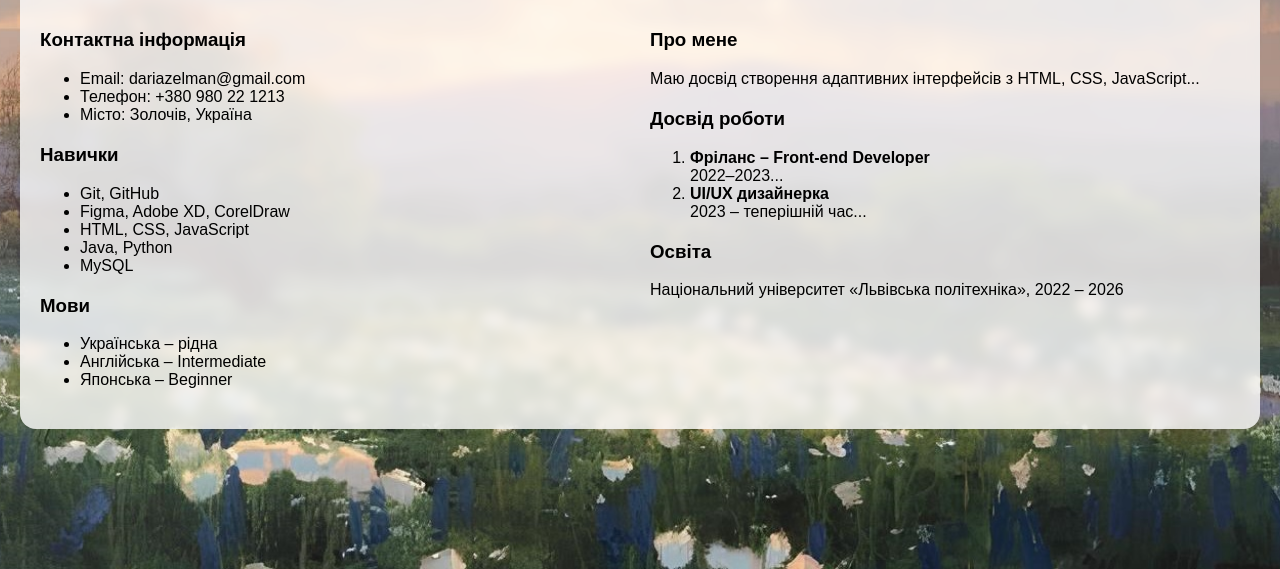
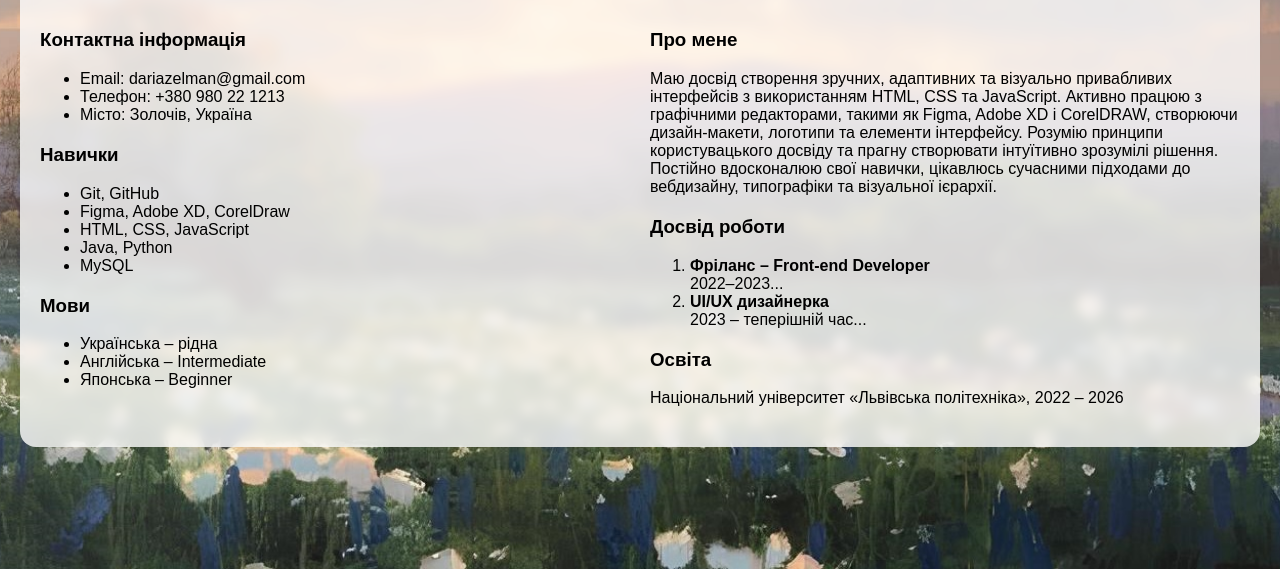
Before and after one commit to DariaZelm/my-website, a plain HTML site: page index.html in a window 1280 px wide. Shown: the part 231-800 px from the top of the page. Drawn offline with Linux system fonts and the light colour scheme; no server answers.

Commit message:
Update index.html

```diff
--- a/index.html
+++ b/index.html
@@ -59,7 +59,10 @@
       <div class="right">
         <div class="section">
           <h3>Про мене</h3>
-          <p>Маю досвід створення адаптивних інтерфейсів з HTML, CSS, JavaScript...</p>
+          <p>
+  Маю досвід створення зручних, адаптивних та візуально привабливих інтерфейсів з використанням HTML, CSS та JavaScript. Активно працюю з графічними редакторами, такими як Figma, Adobe XD і CorelDRAW, створюючи дизайн-макети, логотипи та елементи інтерфейсу. Розумію принципи користувацького досвіду та прагну створювати інтуїтивно зрозумілі рішення. Постійно вдосконалюю свої навички, цікавлюсь сучасними підходами до вебдизайну, типографіки та візуальної ієрархії.
+</p>
+
         </div>
         <div class="section">
           <h3>Досвід роботи</h3>
```
